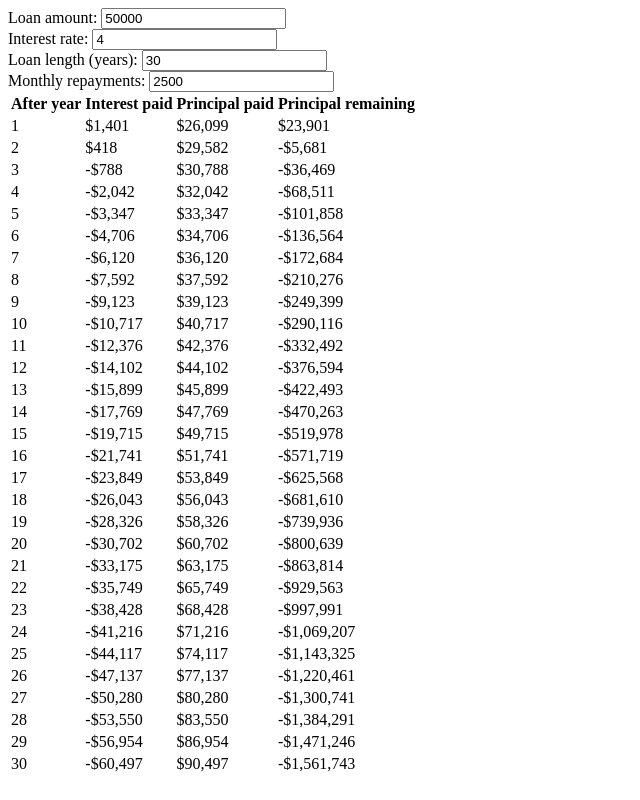
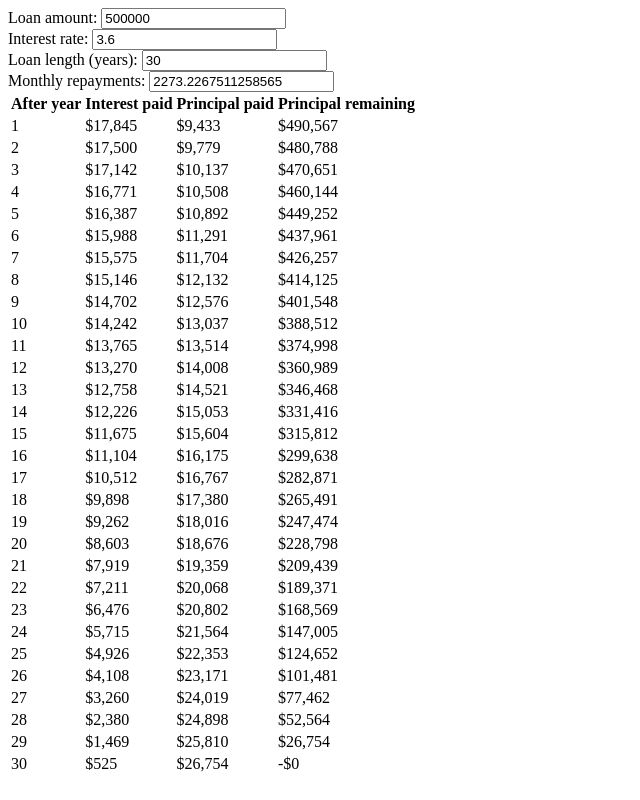
Before and after one commit to camjackson/whatif.mortgage, a React (Create React App) app: page / in a window 1280 px wide. Shown: the whole page, without its empty margins (0-640 px from the left). Built offline with nearby package versions, Linux system fonts and the light colour scheme; the HTML template or start-up script is replaced by a standard one.

Commit message:
Calculate payments

```diff
--- a/src/App.js
+++ b/src/App.js
@@ -2,11 +2,25 @@ import React, { useState } from 'react';
 import Params from './Params';
 import Graph from './Graph';
 
+const calculateRepayment = (p, r, n) => {
+  const onePlusRToTheN = Math.pow(1 + r, n);
+  const numerator = r * onePlusRToTheN;
+  const denominator = onePlusRToTheN - 1;
+
+  return p * (numerator / denominator);
+};
+
 const App = () => {
-  const [loanAmount, setLoanAmount] = useState(50000);
-  const [annualInterestRate, setAnnualInterestRate] = useState(4);
+  const [loanAmount, setLoanAmount] = useState(500000);
+  const [annualInterestRate, setAnnualInterestRate] = useState(3.6);
   const [loanLengthInYears, setLoanLengthInYears] = useState(30);
-  const [monthlyRepayments, setMonthlyRepayments] = useState(2500);
+  const [monthlyRepayments, setMonthlyRepayments] = useState(
+    calculateRepayment(
+      loanAmount,
+      annualInterestRate / 100 / 12,
+      loanLengthInYears * 12,
+    ),
+  );
 
   return (
     <main className="App">
--- a/src/Graph.js
+++ b/src/Graph.js
@@ -60,13 +60,12 @@ const Graph = ({
 
   const years = [];
   for (let yearIndex = 1; yearIndex <= loanLengthInYears; yearIndex++) {
-    const beforeFirstMonth = (yearIndex - 1) * 12;
-    const afterLastMonth = yearIndex * 12;
+    const beforeFirstMonth = (yearIndex - 1) * 12 + 1;
+    const afterLastMonth = yearIndex * 12 + 1;
     const relevantMonths = months.slice(beforeFirstMonth, afterLastMonth);
 
     years.push(LoanPeriod.sumPeriods(relevantMonths));
   }
-  console.log('YEARS', years);
 
   return (
     <table>
```
